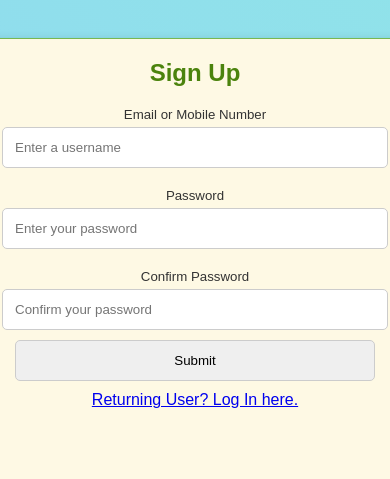
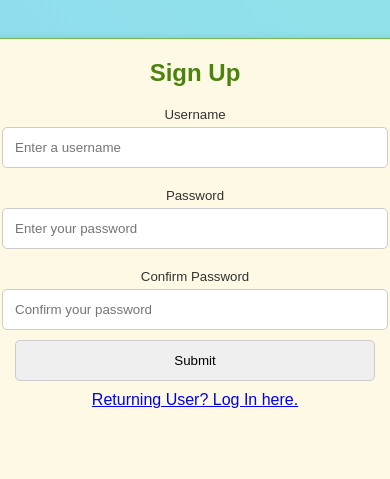
Before and after one commit to Aarush004/FWD, a Flask app: template templates/Sign_Up.html in a window 390 px wide. Shown: the part 163-642 px from the top of the page. Run offline with Flask 3, Linux system fonts and the light colour scheme; the template is opened without the code that fills it, so the values that code supplies are empty.

Commit message:
changed email and phone to username

```diff
--- a/templates/Login.html
+++ b/templates/Login.html
@@ -110,7 +110,7 @@
         <div class="box">
 	    <h2>Sign In</h2>
 	    <form method="POST">
-	    <h5>Email or Mobile Number</h5>
+	    <h5>Username</h5>
 		<input type="text" placeholder="Enter your username" name="user_id">
                 <h5>Password</h5>
 	        <input type="password" placeholder="Enter your password" name="pass">
--- a/templates/Sign_Up.html
+++ b/templates/Sign_Up.html
@@ -110,7 +110,7 @@
         <div class="box">
             <h2>Sign Up</h2>
 	    <form method="POST">
-                <h5>Email or Mobile Number</h5>
+                <h5>Username</h5>
                 <input type="text" placeholder="Enter a username" name="user_id">
                 <h5>Password</h5>
                 <input type="password" placeholder="Enter your password" name="pass1">
```
